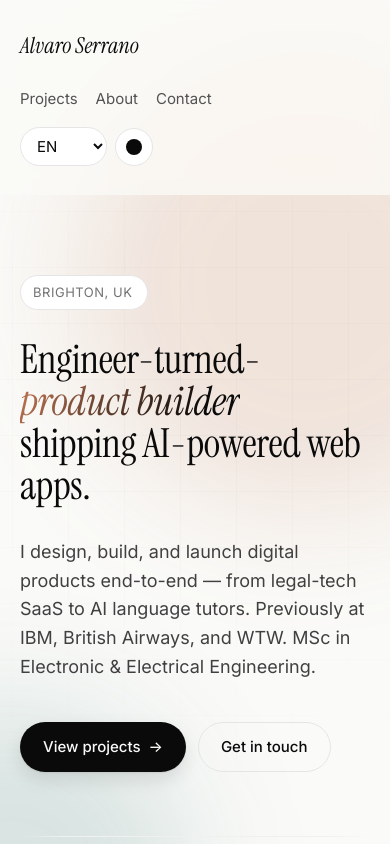
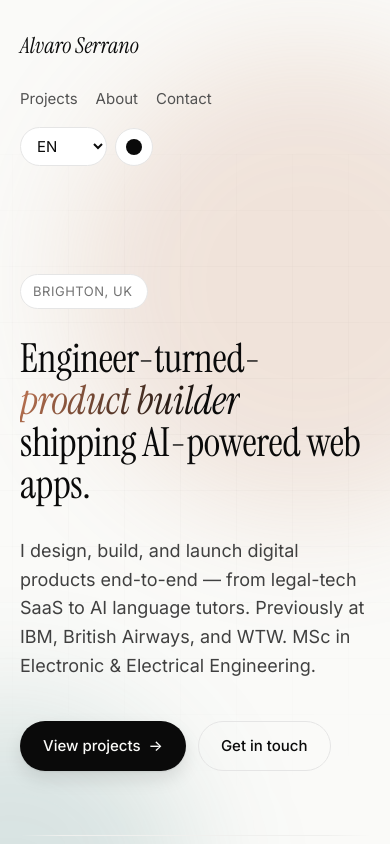
Before and after one commit to harukicoder/portfolio, a plain HTML site: page index.html in a window 390 px wide. Shown: the top 844 px of the page. Drawn offline with Linux system fonts and the light colour scheme.

Commit message:
update mobile

```diff
--- a/styles.css
+++ b/styles.css
@@ -119,20 +119,30 @@ select:focus-visible {
   position: sticky;
   top: 0;
   z-index: 50;
+  isolation: isolate;
+}
+/* Full-viewport blurred background so the sticky nav blends edge-to-edge
+   on narrow screens instead of showing a centered rectangle. */
+.nav::before {
+  content: "";
+  position: absolute;
+  top: 0;
+  bottom: 0;
+  left: 50%;
+  width: 100vw;
+  transform: translateX(-50%);
+  z-index: -1;
   backdrop-filter: saturate(180%) blur(14px);
   -webkit-backdrop-filter: saturate(180%) blur(14px);
-  background: color-mix(in srgb, var(--color-bg) 78%, transparent);
-  border-bottom: 1px solid transparent;
-  transition: border-color 0.3s ease, background-color 0.3s ease;
+  background: color-mix(in srgb, var(--color-bg) 80%, transparent);
+  border-bottom: 1px solid var(--color-soft-border);
+  pointer-events: none;
 }
-.nav::after {
-  content: "";
-  position: absolute;
-  inset: auto 0 0 0;
-  height: 1px;
-  background: var(--color-soft-border);
-  opacity: 0;
-  transition: opacity 0.3s ease;
+/* Browsers without backdrop-filter — fall back to a slightly more opaque tint. */
+@supports not ((backdrop-filter: blur(1px)) or (-webkit-backdrop-filter: blur(1px))) {
+  .nav::before {
+    background: color-mix(in srgb, var(--color-bg) 96%, transparent);
+  }
 }
 .nav-name {
   font-family: 'Instrument Serif', serif;
@@ -228,6 +238,11 @@ select:focus-visible {
     align-items: flex-start;
     flex-direction: column;
     position: relative;
+  }
+  /* Drop the glass effect on mobile — without sticky scrolling the
+     blur/saturate just creates a visible tinted rectangle. */
+  .nav::before {
+    display: none;
   }
   .nav-right {
     width: 100%;
```
